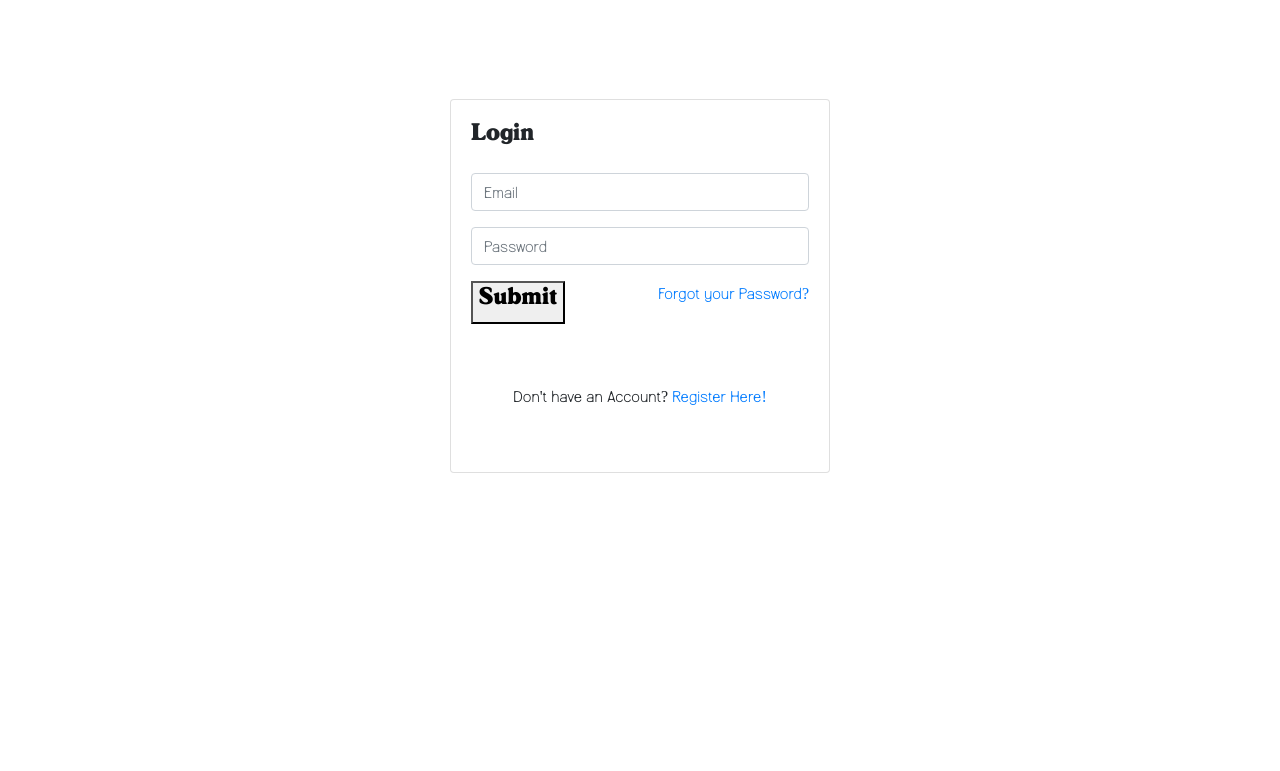
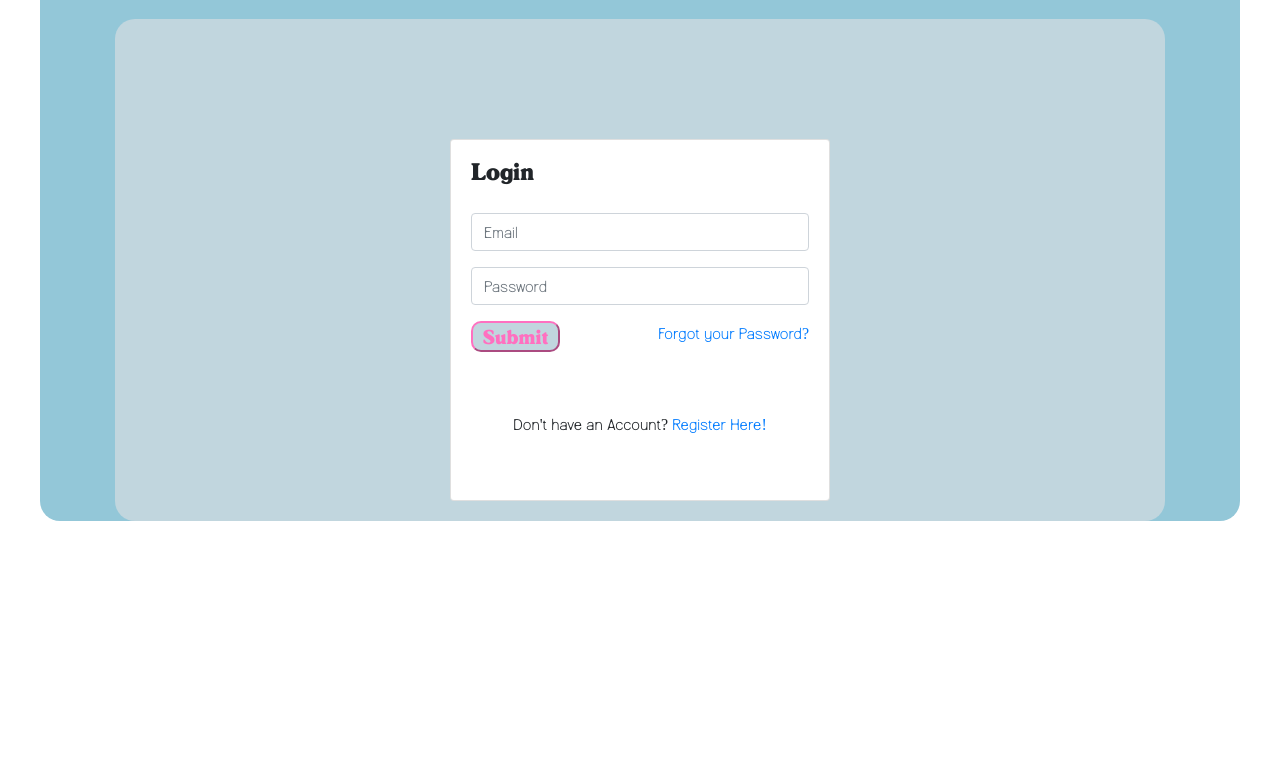
Before and after one commit to GlennJohansson85/blog, a Django app: page /profiles/login/ in a window 1280 px wide. Shown: the part 88-859 px from the top of the page. After the commit the page ends 609 px from the top, so only its background shows below. Run offline with Django 5.2, Linux system fonts and the light colour scheme; grey boxes are pictures that could not be loaded.

```diff
--- a/templates/profiles/login.html
+++ b/templates/profiles/login.html
@@ -1,7 +1,10 @@
 {% extends 'base.html' %}
 
 {% block content %}
+
 <section class="section-conten padding-y" style="min-height:84vh">
+  <div class="background-blue">
+    <div class="background-lightblue">
       {% if request.GET.command == 'verification' %}
         <div class="container mx-auto alert alert-info text-center" role="alert" style="max-width: 1024px; margin-top:100px;">
           Happy to have you with us! Please verify your account in "Verification Email" we´ve just sent. [{{ request.GET.email }}]
@@ -25,7 +28,7 @@
                 <a href="{% url 'reset_password' %}" class="float-right">Forgot your Password?</a>
               </div>
               <div class="form-group">
-          <button type="submit" class="submit-button"><h4>Submit</h4></button>
+                <button type="submit" class="submit-button-small"><h5>Submit</h5></button>
               </div>
             </form>
         </div>
```
Also changed, not shown: db.sqlite3, static/img/logo.png (deleted), static/img/logo2.png (deleted), static/img/logo3.png (deleted), static/img/logo4.png (deleted). Lines whose indentation alone changed are shown as unchanged.
